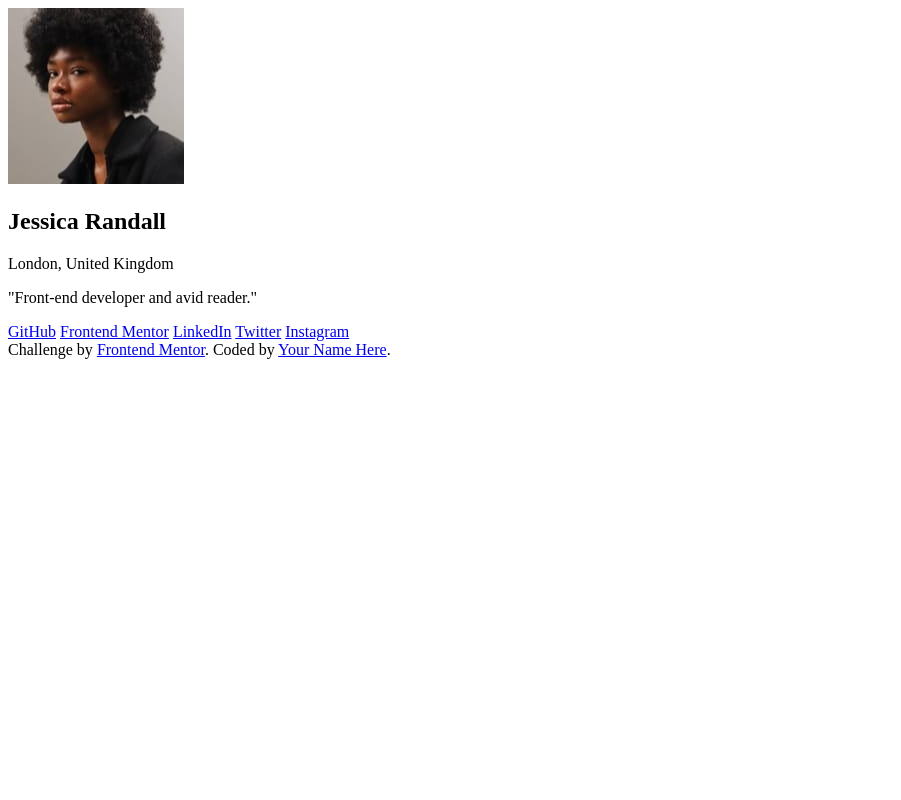
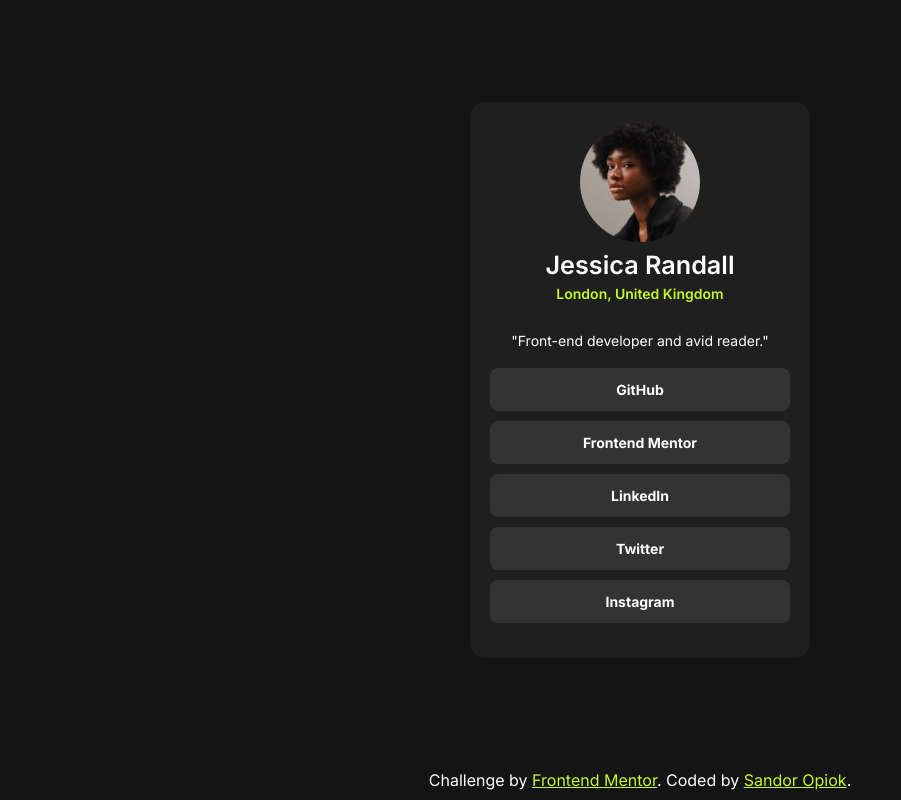
Before and after one commit to sandoropiok/social-links-profile-frontend-mentor, a plain HTML site: page index.html in a window 1280 px wide. Shown: the whole page, without its empty margins (0-901 px from the left). Drawn offline with Linux system fonts and the light colour scheme.

Commit message:
styling finished

```diff
--- a/index.html
+++ b/index.html
@@ -11,7 +11,7 @@
       sizes="32x32"
       href="./assets/images/favicon-32x32.png"
     />
-
+    <link rel="stylesheet" href="style.css" />
     <title>Frontend Mentor | Social links profile</title>
 
     <!-- Feel free to remove these styles or customise in your own stylesheet 👍 -->
@@ -26,8 +26,8 @@
           />
         </div>
         <div>
-          <h2>Jessica Randall</h2>
-          <p>London, United Kingdom</p>
+          <h1 class="contact-name">Jessica Randall</h1>
+          <p class="location">London, United Kingdom</p>
           <p>"Front-end developer and avid reader."</p>
           <div class="social-links">
             <a href="#">GitHub</a>
@@ -43,7 +43,7 @@
       Challenge by
       <a href="https://www.frontendmentor.io?ref=challenge" target="_blank"
         >Frontend Mentor</a
-      >. Coded by <a href="#">Your Name Here</a>.
+      >. Coded by <a href="https://github.com/sandoropiok">Sandor Opiok</a>.
     </div>
   </body>
 </html>
--- /dev/null
+++ b/style.css
@@ -0,0 +1,99 @@
+@import url("https://fonts.googleapis.com/css2?family=Inter:wght@100..900&display=swap");
+
+body {
+  background-color: hsl(0, 0%, 8%);
+  font-size: 14px;
+  font-family: "Inter", sans-serif;
+  color: hsl(0, 0%, 100%);
+  display: flex;
+  flex-direction: column;
+  justify-content: center;
+  align-items: center;
+  min-height: 100vh;
+  margin: 0;
+}
+
+.attribution {
+  font-size: 16px;
+  text-align: center;
+  margin-top: auto;
+  padding: 10px 0;
+}
+
+.attribution a {
+  color: hsl(75, 94%, 57%);
+}
+
+.container {
+  display: flex;
+  justify-content: center;
+  align-items: center;
+  flex: 1;
+}
+
+.contact-container {
+  background-color: hsl(0, 0%, 12%);
+  display: flex;
+  flex-direction: column;
+  justify-content: center;
+  align-items: center;
+  width: 340px;
+  border-radius: 15px;
+  text-align: center;
+}
+
+.contact-img img {
+  border-radius: 50%;
+  margin-top: 20px;
+  width: 120px;
+  height: 120px;
+}
+
+.contact-name {
+  color: hsl(0, 0%, 100%);
+  margin: 5px 0 5px 0;
+  font-weight: 600;
+  font-size: 1.8em;
+}
+
+.location {
+  color: hsl(75, 94%, 57%);
+  font-weight: 600;
+  margin: 0px 0px 30px;
+}
+
+.social-links {
+  display: flex;
+  flex-direction: column;
+  width: 300px;
+  margin: 0px 0px 30px;
+}
+
+.social-links a {
+  background-color: hsl(0, 0%, 20%);
+  color: hsl(0, 0%, 100%);
+  text-decoration: none;
+  padding: 13px 0;
+  margin: 5px 0;
+  border-radius: 8px;
+  text-align: center;
+  font-weight: 700;
+}
+
+.social-links a:hover {
+  color: hsl(0, 0%, 12%);
+  background-color: hsl(75, 94%, 57%);
+}
+
+/* --- RESPONSIVE DESIGN --- */
+@media (max-width: 600px) {
+  .contact-container {
+    width: 90%;
+    padding: 2em;
+  }
+
+  .social-links a {
+    padding: 10px 0;
+    margin: 3px 0;
+  }
+}
```
